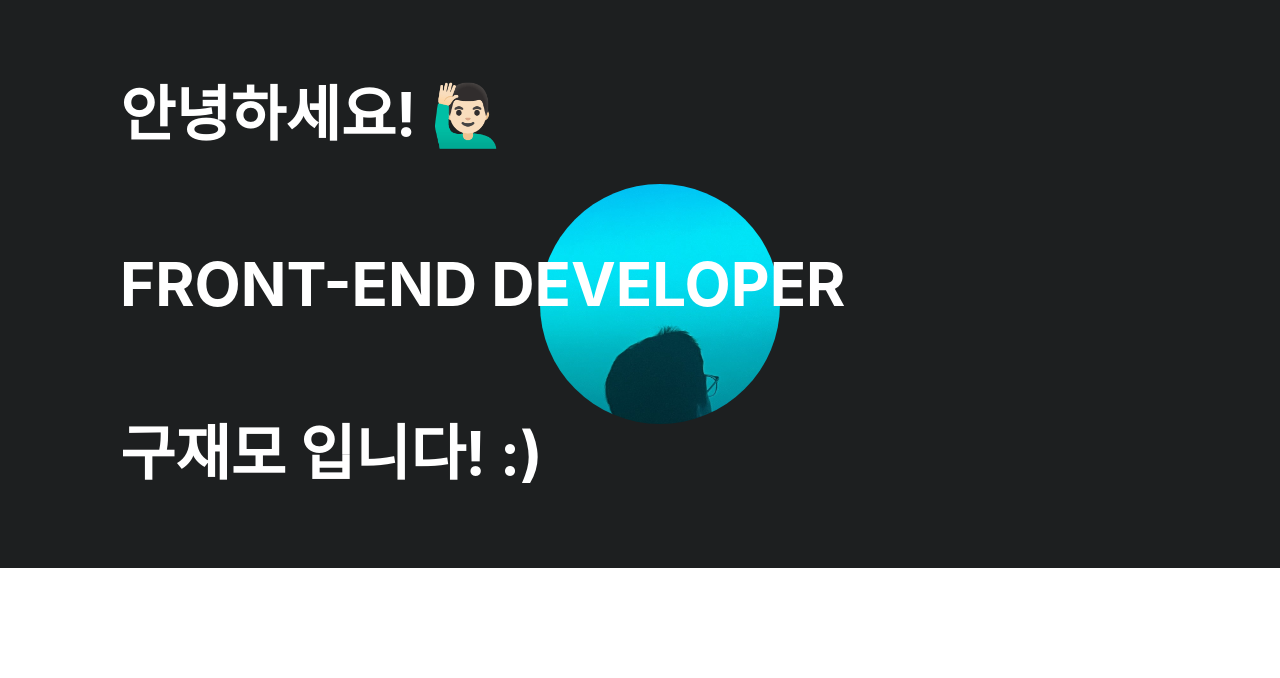
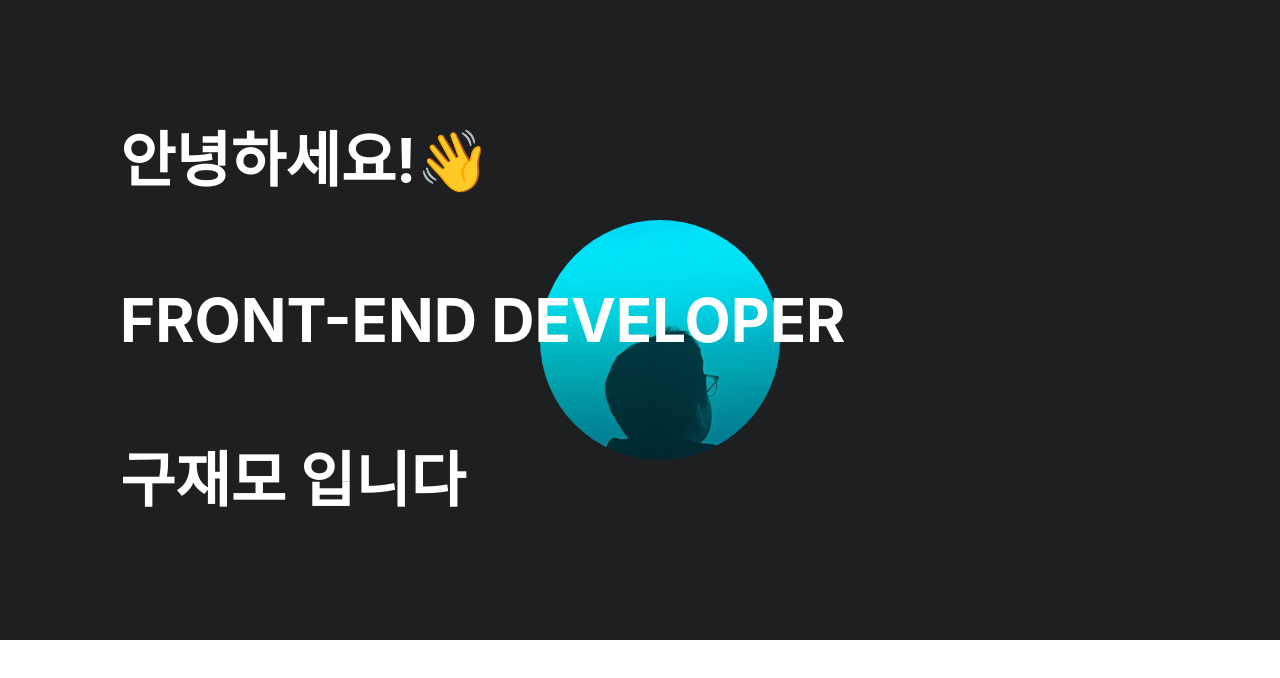
Before and after one commit to goodjam92/my-website, a Next.js app: page /intro in a window 1280 px wide. Shown: the top 678 px of the page. Built offline with nearby package versions, Linux system fonts and the light colour scheme.

Commit message:
fix: intro 텍스트 부분 타이핑 효과 추가

```diff
--- a/hooks/TextConstant.ts
+++ b/hooks/TextConstant.ts
@@ -1,10 +1,7 @@
 import { ProjectProps } from "@/model/ProjectProps";
 
-export const INTRO_PAGE = {
-  LEFT_TOP_TEXT: "안녕하세요! 🙋🏻‍♂️",
-  LEFT_MID_TEXT: "Front-end Developer",
-  LEFT_BOTTOM_TEXT: `구재모 입니다! :) `,
-};
+export const INTRO_TEXT =
+  "안녕하세요!👋\nFront-end Developer\n구재모 입니다! :)";
 
 export const WBS_PROJECT_TEXT: ProjectProps = {
   TITLE: "WHICH BEACH SEARCH",
--- a/pages/intro.tsx
+++ b/pages/intro.tsx
@@ -1,15 +1,18 @@
-import { useEffect, useRef, useState } from "react";
-import styled, { css } from "styled-components";
-import { INTRO_PAGE } from "@/hooks/TextConstant";
-import { VisibleProps } from "@/model/VisibleProps";
-import { fadeOut, fadeInFromLeft } from "@/components/animation/animation";
+import { useEffect, useMemo, useRef, useState } from "react";
+import styled from "styled-components";
+import { INTRO_TEXT } from "@/hooks/TextConstant";
 import { ContentBox, InnerContainer } from "@/components/common/commonStyle";
-import { Spacer } from "@/components/Spacer";
 
 export default function Intro() {
   const ref = useRef<HTMLDivElement>(null);
   const magicRef = useRef(null);
   const [localVisible, setLocalVisible] = useState<boolean>(false);
+  const [landingText, setLandingText] = useState<string>("");
+  const [textIndex, setTextIndex] = useState<number>(0);
+
+  const completedText = useMemo(() => {
+    return INTRO_TEXT;
+  }, []);
 
   useEffect(() => {
     const magic: any = magicRef.current;
@@ -56,6 +59,27 @@ export default function Intro() {
     };
   }, [ref]);
 
+  useEffect(() => {
+    if (!localVisible) {
+      setTextIndex(0);
+      setLandingText("");
+      return;
+    }
+    const typingText = setInterval(() => {
+      if (textIndex === INTRO_TEXT.length) {
+        clearInterval(typingText);
+        return;
+      }
+
+      setLandingText(landingText + completedText[textIndex]);
+      setTextIndex(textIndex + 1);
+    }, 150);
+
+    return () => {
+      clearInterval(typingText);
+    };
+  }, [completedText, landingText, localVisible, textIndex]);
+
   return (
     <>
       <IntroWrap ref={ref}>
@@ -63,17 +87,7 @@ export default function Intro() {
         <InnerContainer>
           <ContentBox>
             <IntroTextContainer>
-              <IntroText visible={localVisible} delay={0.75}>
-                {INTRO_PAGE.LEFT_TOP_TEXT}
-              </IntroText>
-              <Spacer height={2} />
-              <IntroText visible={localVisible} delay={1.75}>
-                {INTRO_PAGE.LEFT_MID_TEXT}
-              </IntroText>
-              <Spacer height={2} />
-              <IntroText visible={localVisible} delay={2.5}>
-                {INTRO_PAGE.LEFT_BOTTOM_TEXT}
-              </IntroText>
+              <IntroText>{landingText}</IntroText>
             </IntroTextContainer>
           </ContentBox>
         </InnerContainer>
@@ -101,21 +115,13 @@ const IntroTextContainer = styled.div`
   justify-content: space-between;
 `;
 
-const IntroText = styled.h1<VisibleProps>`
+const IntroText = styled.h1`
   position: relative;
   font-size: 6rem;
   text-transform: uppercase;
+  white-space: pre-line;
+  line-height: 16rem;
   color: #fff;
-  opacity: 0;
-  ${(props) =>
-    props.visible === true
-      ? css`
-          animation: ${fadeInFromLeft} 0.5s linear forwards;
-          animation-delay: ${props.delay}s;
-        `
-      : css`
-          animation: ${fadeOut} 0.2s linear forwards;
-        `}
   z-index: 10;
 `;
 
```
